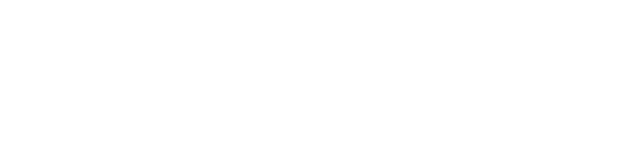
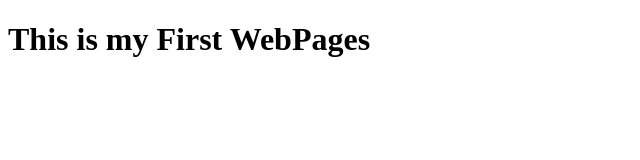
Before and after one commit to Rohan4145/WebTech_A4, a plain HTML site: page index.html in a window 1280 px wide. Shown: the whole page, without its empty margins (0-640 px from the left). Drawn offline with Linux system fonts and the light colour scheme.

Commit message:
Update index.html

```diff
--- a/index.html
+++ b/index.html
@@ -6,6 +6,6 @@
     <title>My first webpage</title>
 </head>
 <body>
-
+    <h1>This is my First WebPages</h1>
 </body>
 </html>
```
